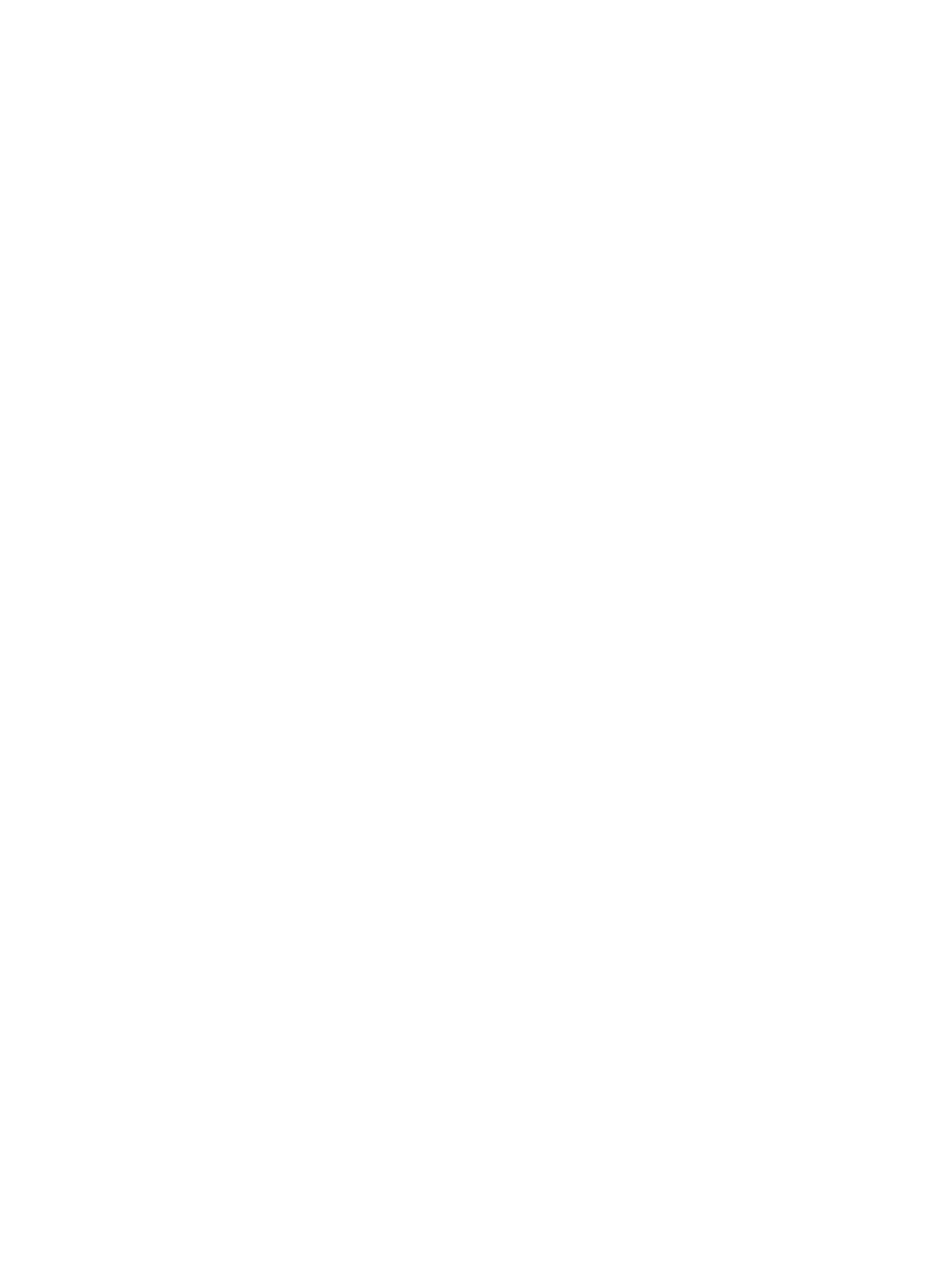
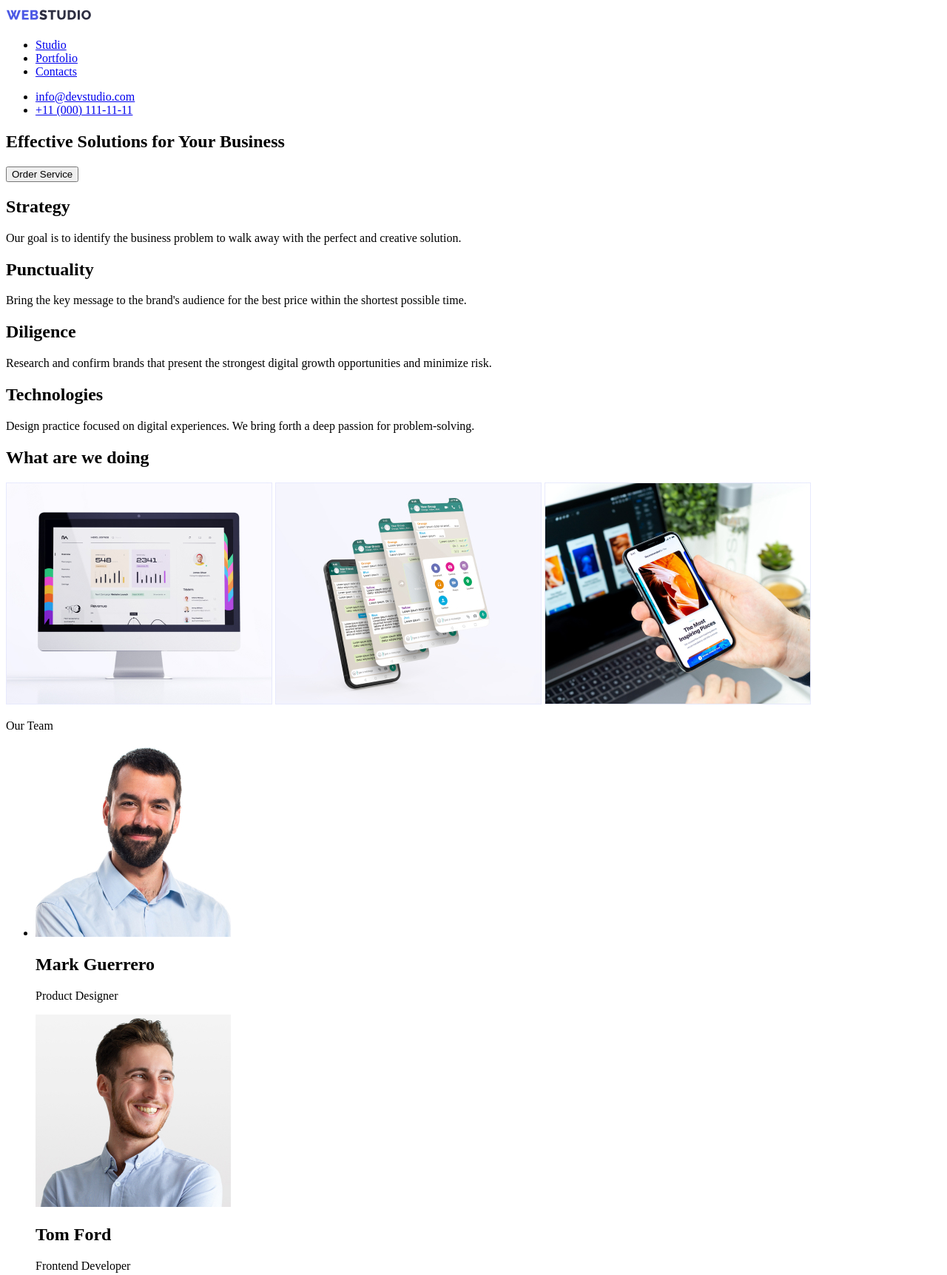
Before and after one commit to ramazanovvitalii/goit-markup-hw-01, a plain HTML site: page index.html in a window 1280 px wide. Shown: the top 1723 px of the page at 74% size. Before the commit the page ends 800 px from the top, so only its background shows below. Drawn offline with Linux system fonts and the light colour scheme.

Commit message:
update index html file

```diff
--- a/index.html
+++ b/index.html
@@ -3,10 +3,140 @@
 <head>
     <meta charset="UTF-8">
     <meta http-equiv="X-UA-Compatible" content="IE=edge">
-    <meta name="viewport" content="width=device-width, initial-scale=1.0">
-    <title>Document</title>
+    <meta name="viewport" content="width-device-width, initial -scale-1.0">
+    <meta
+        name="description"
+        content="Effective Solutions
+        for Your Business"
+    >
+    <title>
+        WebStudio
+    </title>
+    <link rel="icon" type="image/png" sizes="32x32" href="./images/favicon-32x32.png">
 </head>
 <body>
+    <h1 hidden>WebStudio</h1>
+    <header>
+
+
+
+
+        <nav>
+
+
+            <img src="./images/Logo.svg" alt="Logo.svg">
+
+            <ul>
+                <li>
+                    <a href="./index.html">Studio</a>
+                </li>
+                <li>
+                    <a href="./index.html">Portfolio</a>
+                </li>
+                <li>
+                    <a href="./index.html">Contacts</a>
+                </li>
+
+            </ul>
+
+
+                <ul>
+                    <li><a href="web:info@devstudio.com" target="_blank" rel="noopener noreferrer">info@devstudio.com</a></li>
+                    <li><a href="tel:+11(000)111-11-11">+11 (000) 111-11-11</a></li>
+                </ul>
+
+
+
+
+
+
+
+        </nav>
+
+
+
+        <h2>Effective Solutions
+            for Your Business</h2>
+        <button type="button">Order Service</button>
+
+
+
+
+    </header>
+    <main>
+        <div id="Studio"></div>
+        <div id="Portfolio"></div>
+        <div id="Contacts"></div>
+    </main>
+
+
+
+
+    <section>
+
+        <h2>Strategy</h2>
+        <p>Our goal is to identify the business
+            problem to walk away with the perfect and creative solution.</p>
+
+        <h2>Punctuality</h2>
+        <p>Bring the key message to the brand's audience for the best price within the shortest possible time.</p>
+
+        <h2>Diligence</h2>
+        <p>Research and confirm brands that present the strongest digital growth opportunities and minimize risk.</p>
+        <h2>Technologies</h2>
+        <p>Design practice focused on digital experiences. We bring forth a deep passion for problem-solving.</p>
+    </section>
+    <section>
+        <h2>What are we doing</h2>
+        <img src="./images/Rectangle71.jpg" alt="Rectangle 71" width="360" height="300">
+        <img src="./images/Rectangle71(1).jpg" alt="Rectangle 71 (1)" width="360" height="300">
+        <img src="./images/Rectangle71(2).jpg" alt="Rectangle 7 (2)" width="360" height="300">
+
+
+
+
+    </section>
+    <section>
+        <p>Our Team</p>
+        <ul>
+            <li>
+                <img src="./images/img.jpg" alt="img.jpg" width="264" height="260">
+
+                <h2>Mark Guerrero</h2>
+                <p>Product Designer</p>
+
+                <img src="./images/img(1).jpg" alt="img (1).jpg" width="264" height="260">
+
+                <h2>Tom Ford</h2>
+                <p>Frontend Developer</p>
+
+
+
+                <img src="./images/img(2).jpg" alt="img (2).jpg" width="264" height="260">
+
+                <h2>Camila Garcia</h2>
+                <p>Marketing</p>
+
+                <img src="./images/img(3).jpg" alt="img (3).jpg" width="264" height="260">
+
+                <h2>Daniel Wilson</h2>
+                <p>UI Designer</p>
+            </li>
+        </ul>
+
+
+
+
+
+
+
+    </section>
+    <footer>
+
+        <img src="./images/Logo(2).svg" alt="Logo(2).svg">
+        <p>Increase the flow of customers and sales for your business with digital marketing & growth solutions.</p>
+
+    </footer>
 
 </body>
 </html>
```
Also changed, not shown: images/Logo(2).svg (added), images/Logo.png (added), images/Logo.svg (added), images/Rectangle71(1).jpg (added), images/Rectangle71(2).jpg (added), images/Rectangle71.jpg (added), images/favicon-32x32.png (added), images/img(1).jpg (added), images/img(2).jpg (added), images/img(3).jpg (added), images/img.jpg (added).
